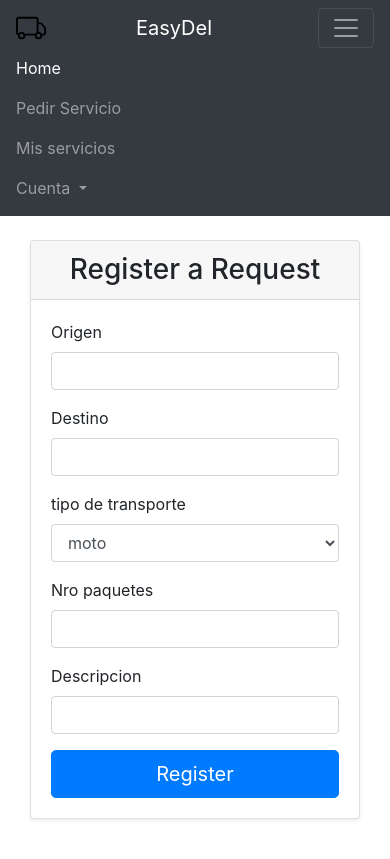
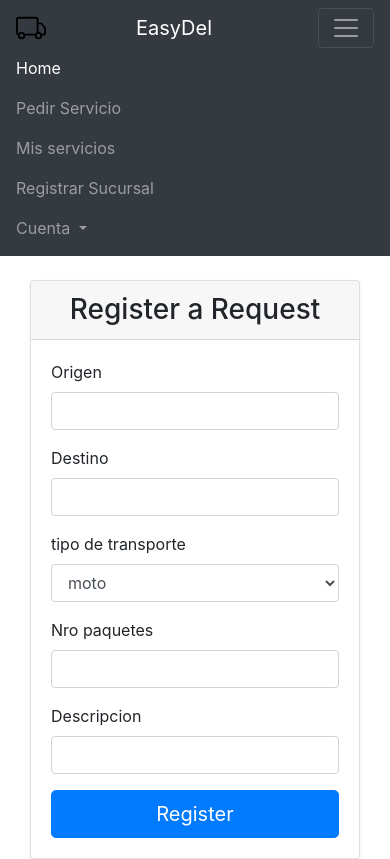
Before and after one commit to BayronJDv/proyectobases, a Flask app: page /UserRequest in a window 390 px wide, after a click that opens the changed part. Before the commit the page ends 820 px from the top, so only its background shows below. Run offline with Flask 3, Linux system fonts and the light colour scheme; the visitor is signed in with stand-in values (Sample User, id 1); parts of the project's set-up code (start-up, migrations or seed data) failed here and were passed over; some libraries are stand-ins or nearby versions.

Commit message:
sucursales

```diff
--- a/app/auth/forms.py
+++ b/app/auth/forms.py
@@ -56,3 +56,8 @@ class RequestForm(FlaskForm):
     transporte = SelectField("tipo de transporte", choices = choices, validators=[DataRequired()])
     numpaquetes = IntegerField("Nro paquetes", validators=[DataRequired(), NumberRange(min=0, max=50)])
     Descripcion = StringField("Descripcion", validators=[DataRequired()])
+
+class RegistrationSucursalForm(FlaskForm):
+    name = StringField("Name", validators=[DataRequired()])
+    address = StringField("address", validators=[DataRequired()])
+    telephone= StringField("telephone", validators=[DataRequired()])
--- a/app/auth/models.py
+++ b/app/auth/models.py
@@ -15,6 +15,7 @@ class Client(db.Model):
     client_telephone = db.Column(db.String(20))
 
     usuarios = db.relationship('User', backref='client', lazy=True)
+    sucursales = db.relationship('Sucursal', backref='client', lazy=True)
 
     @classmethod
     def create_client(cls, name, address, email,telephone):
@@ -146,6 +147,14 @@ class State(db.Model):
     fechaac = db.Column(db.DateTime,default=datetime.now)
     serviceid = db.Column(Integer,db.ForeignKey('servicios.Codigo'))
 
+class Sucursal(db.Model):
+    __tablename__ ='sucursales'
+    sid = db.Column(db.Integer, primary_key=True, autoincrement=True)
+    sucursal_name = db.Column(db.String(100), nullable=False)
+    sucursal_adress = db.Column(db.String(200))
+    sucursal_telephone = db.Column(db.String(20))
+    clientid = db.Column(Integer,db.ForeignKey('clients.cid'))
+
 # manages the logins of all users
 @login_manager.user_loader
 def load_user(user_id):
--- a/app/auth/routes.py
+++ b/app/auth/routes.py
@@ -1,7 +1,7 @@
 from flask import render_template, flash, redirect, url_for, jsonify, request
 from app.auth.forms import *
 from app.auth import authentication
-from app.auth.models import User,Client,Userm,Delivery,Service,State
+from app.auth.models import User,Client,Userm,Delivery,Service,State,Sucursal
 from flask_login import login_user, logout_user, login_required, current_user
 from functools import wraps
 from app import db
@@ -288,6 +288,26 @@ def myrequest():
         flash("Aun no has realizado ningun pedido")
         return redirect(url_for("authentication.homepage"))
 
+@authentication.route("/rsucursal", methods=["POST","GET"])
+def rsucursal():
+    form = RegistrationSucursalForm()
+    if form.validate_on_submit():
+        id = current_user.id
+        losid = db.session.query(Client.cid).join(User, Client.cid==User.cid).filter(User.id == id).first()
+        miid = losid[0]
+        new_sucursal = Sucursal(
+            sucursal_name=form.name.data,
+            sucursal_adress=form.address.data,
+            sucursal_telephone=form.telephone.data,
+            clientid = miid
+        )
+        db.session.add(new_sucursal)
+        db.session.commit()
+        flash('Sucursal created successfully!','success')
+        return redirect(url_for("authentication.homepage"))
+    return render_template("rsucursal.html",form = form )
+
+
 @authentication.app_errorhandler(404)
 def page_not_found(error):
     return render_template('404.html'), 404
--- a/app/auth/templates/homepage.html
+++ b/app/auth/templates/homepage.html
@@ -20,6 +20,9 @@
             </li>
             <li class="nav-item">
               <a class="nav-link" href="{{ url_for('authentication.myrequest')}}">Mis servicios</a>
+            </li>
+            <li class="nav-item">
+              <a class="nav-link" href="{{ url_for('authentication.rsucursal')}}">Registrar Sucursal</a>
             </li>
             <li class="nav-item dropdown">
               <a class="nav-link dropdown-toggle" href="#" id="navbarDropdownMenuLink" data-toggle="dropdown" aria-haspopup="true" aria-expanded="false">
```
Also changed, not shown: app/auth/templates/rsucursal.html (added, +45 -0 lines).
